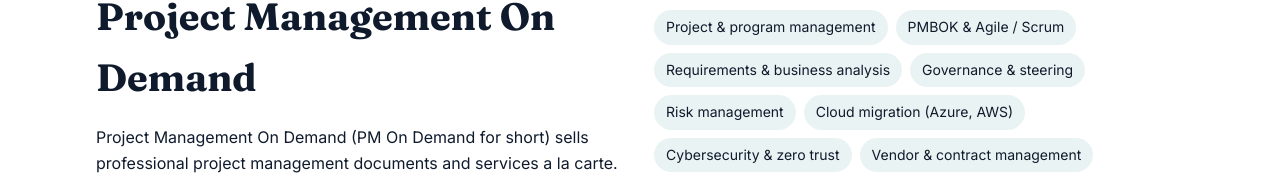
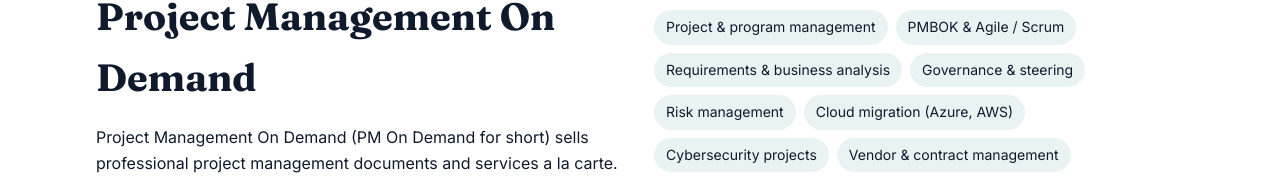
Before and after one commit to Grando007/pm-on-demand, a plain HTML site: page index.html in a window 1280 px wide. Shown: the part 6505-6682 px from the top of the page. Drawn offline with Linux system fonts and the light colour scheme.

Commit message:
Remove zero trust from the site
Co-Authored-By: Claude Opus 5.5 <noreply@anthropic.com>

```diff
--- a/index.html
+++ b/index.html
@@ -343,7 +343,7 @@ footer .wrap{display:flex;justify-content:space-between;gap:12px;flex-wrap:wrap}
         <span class="chip">Project &amp; program management</span><span class="chip">PMBOK &amp; Agile / Scrum</span>
         <span class="chip">Requirements &amp; business analysis</span><span class="chip">Governance &amp; steering</span>
         <span class="chip">Risk management</span><span class="chip">Cloud migration (Azure, AWS)</span>
-        <span class="chip">Cybersecurity &amp; zero trust</span><span class="chip">Vendor &amp; contract management</span>
+        <span class="chip">Cybersecurity projects</span><span class="chip">Vendor &amp; contract management</span>
         <span class="chip">Budgets &amp; cost estimates</span><span class="chip">Data centres &amp; networks</span>
         <span class="chip">AI-based operations tools</span><span class="chip">Six Sigma Green Belt &amp; ITIL</span>
       </div>
```
